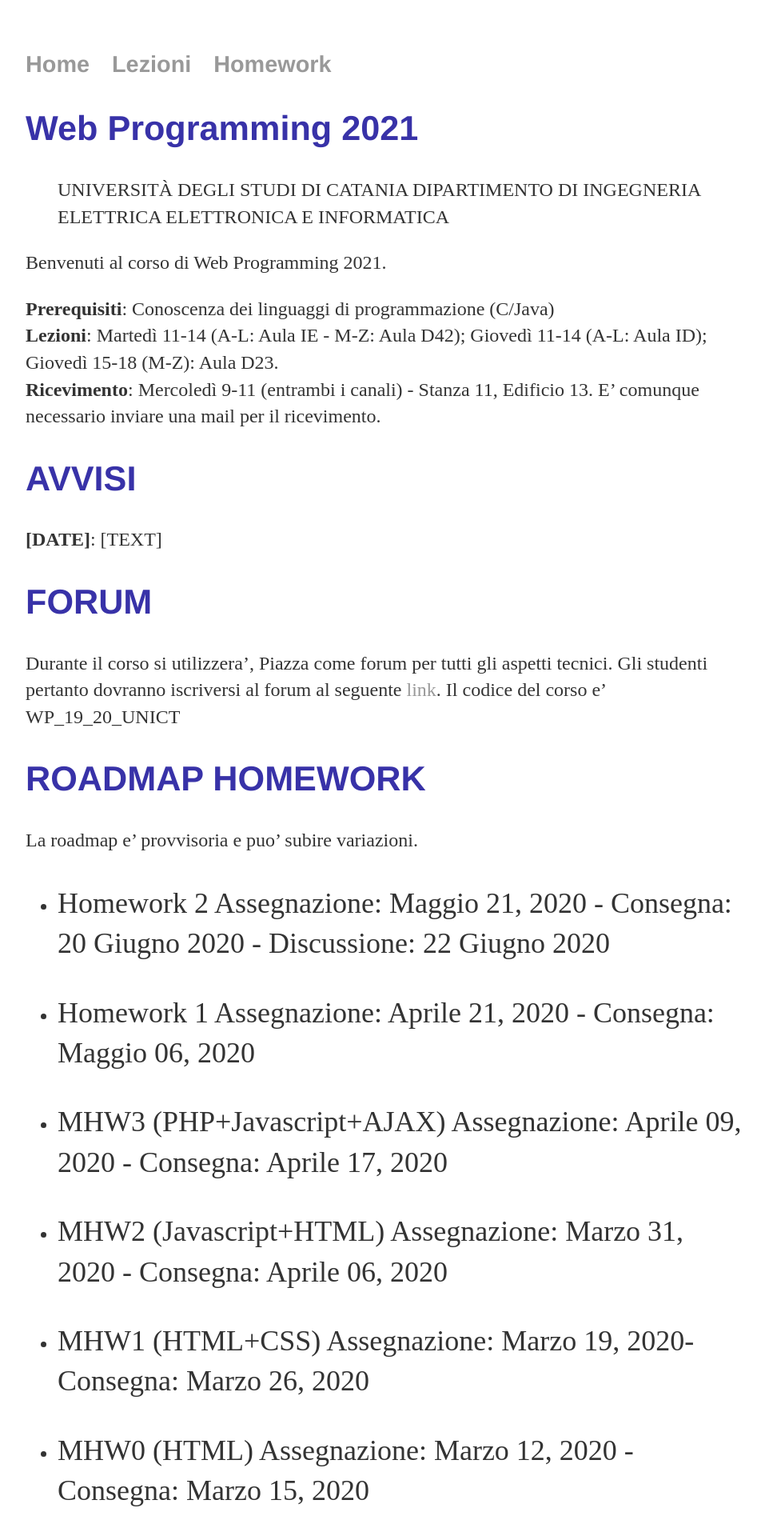
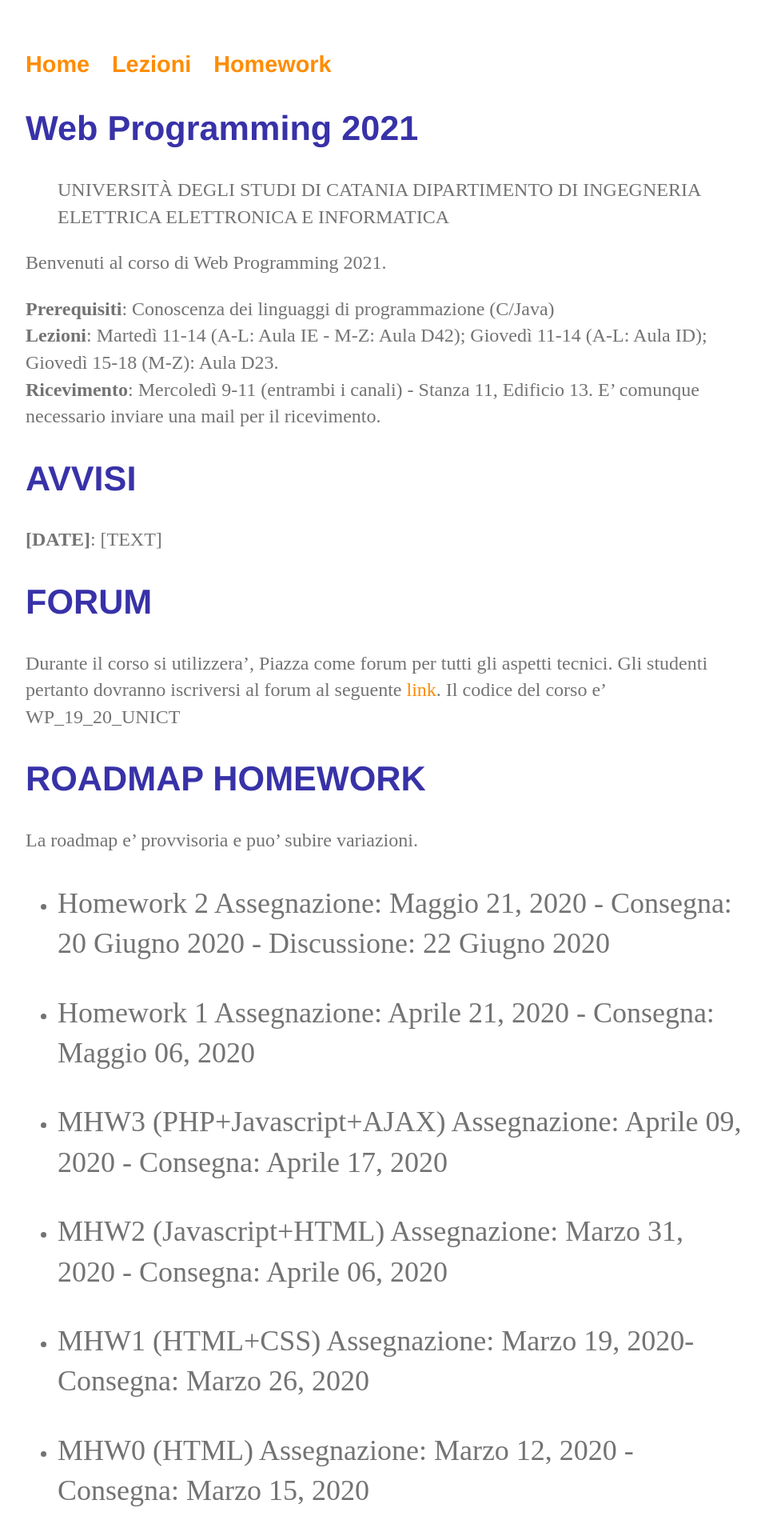
Before and after one commit to perceivelab/database-course, a Jekyll site: the page built from index.md, in a window 1280 px wide. Shown: the top 1920 px of the page at 80% size, without its empty margins (160-1117 px from the left). Built offline with Jekyll 4.4.1, drawn with Linux system fonts in a browser that asks for light colours; our own code applies the rules of GitHub Pages for plain Markdown files.

Commit message:
Update main.css

```diff
--- a/css/main.css
+++ b/css/main.css
@@ -1,12 +1,12 @@
 body { margin: 60px auto; width: 70%; }
 
-a { text-decoration: none; color: #999; }
+a { text-decoration: none; color: darkorange; }
 a:hover { text-decoration: underline; }
 
-p, ul { font-size: 1.5em; line-height: 1.4em; color: #333; }
+p, ul { font-size: 1.5em; line-height: 1.4em; color: #737373; }
 
 h1, h2, h3, h4 { font-family: 'Helvetica', 'Arial', 'Sans-Serif'; }
-h1 { font-size: 3em;  }
+h1 { font-size: 3em;  color: #3c3c3c}
 h2 { font-size: 2.7em; color: #3832a8}
 h3 { font-size: 2.3em; }
 h4 { font-size: 1.9em; }
@@ -17,15 +17,3 @@ nav ul li, footer ul li { display: inline; margin-right: 20px; }
 nav { font-size: 1.8em; color: #6562a8 }
 
 footer { border-top: 1px solid #d5d5d5; font-size: .8em; }
-
-/* Blog */
-ul.posts { margin: 20px auto 40px; font-size: 1.5em; }
-ul.posts li { list-style: none; }
-
-/* CV */
-.cv { margin: 0px 0px 60px; }
-.cv h1 { font-size: 3em; }
-.cv h2 { font-size: 2em; }
-.cv address, .cv .download { font-family: 'Helvetica', 'Arial', 'Sans-Serif'; }
-.cv address, .cv p { font-size: 1.2em; }
-.cv .download { float: right; font-size: .8em; text-transform: uppercase; }
```
